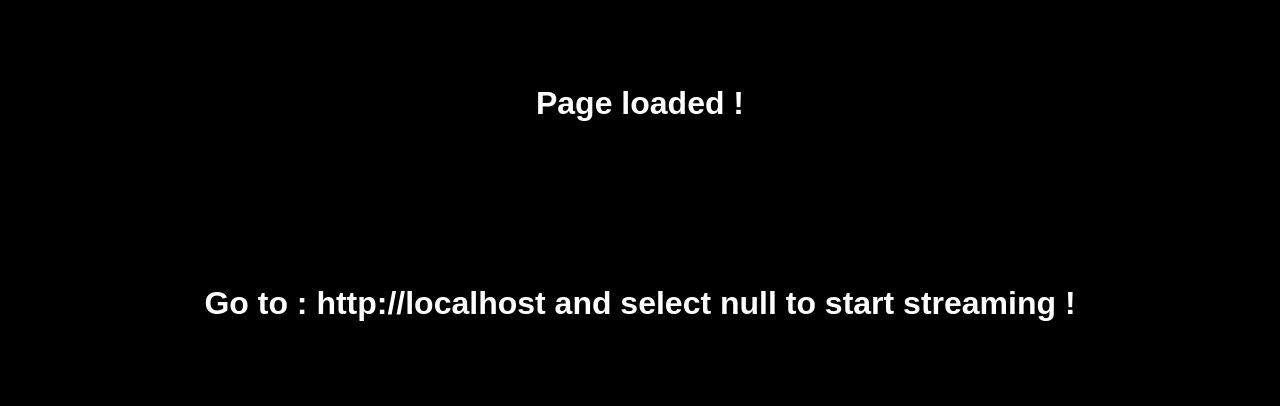
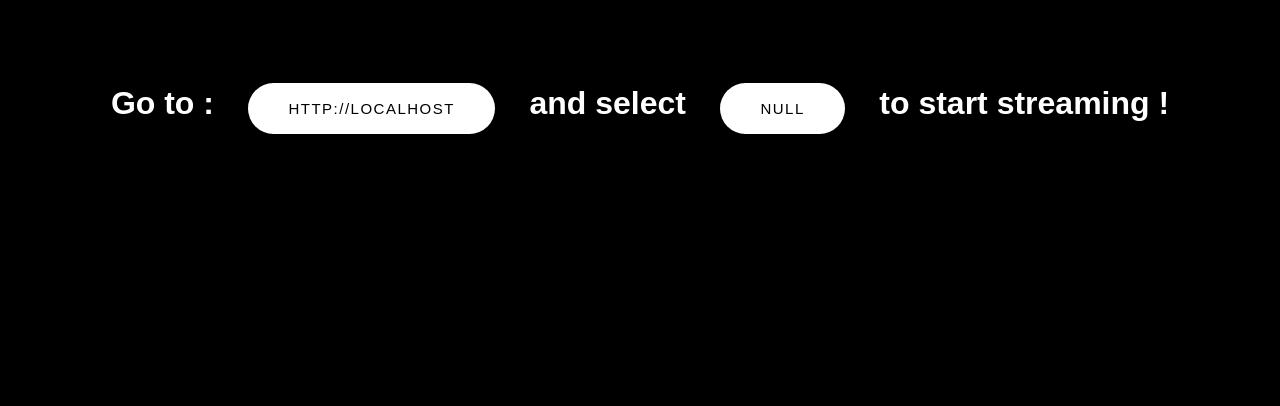
Before and after one commit to Bzyli/tc-net-rtc, a plain HTML site: page www/receive.html in a window 1280 px wide. Shown: the part 297-703 px from the top of the page. Drawn offline with Linux system fonts and the light colour scheme.

Commit message:
h264 and UX features

```diff
--- a/www/receive.html
+++ b/www/receive.html
@@ -21,9 +21,25 @@
     width: 100%;
     color:white;
 }
+
+/*https://uiverse.io/barisdogansutcu/fuzzy-bullfrog-72*/
+button {
+  padding: 17px 40px;
+  border-radius: 50px;
+  cursor: pointer;
+  border: 0;
+  background-color: white;
+  box-shadow: rgb(0 0 0 / 5%) 0 0 8px;
+  letter-spacing: 1.5px;
+  text-transform: uppercase;
+  font-size: 15px;
+  transition: all 0.5s ease;
+  margin : 2%;
+}
+
 </style>
 <body>
-    <h1 id='title'> Page loaded ! <br> Go to : </h1>
+    <h1 id='title'> Go to : </h1>
     <video id='remoteVideo' autoplay playsinline muted style="width: 100%; height: 100%; display: none;"></video>
 </body>
 <script>
@@ -38,7 +54,7 @@ let peerConnection;
 const params = new URLSearchParams(window.location.search);
 const roomID = params.get('roomID');
 
-title.innerHTML += " " + url + " and select <strong> " + roomID + " </strong> to start streaming !";
+title.innerHTML += " <button>" + url + "</button> and select <button> " + roomID + " </button> to start streaming !";
 
 let signaling;
 try {
```
Also changed, not shown: www/index.html (+1 -1 lines), www/index.js (+14 -1 lines).
